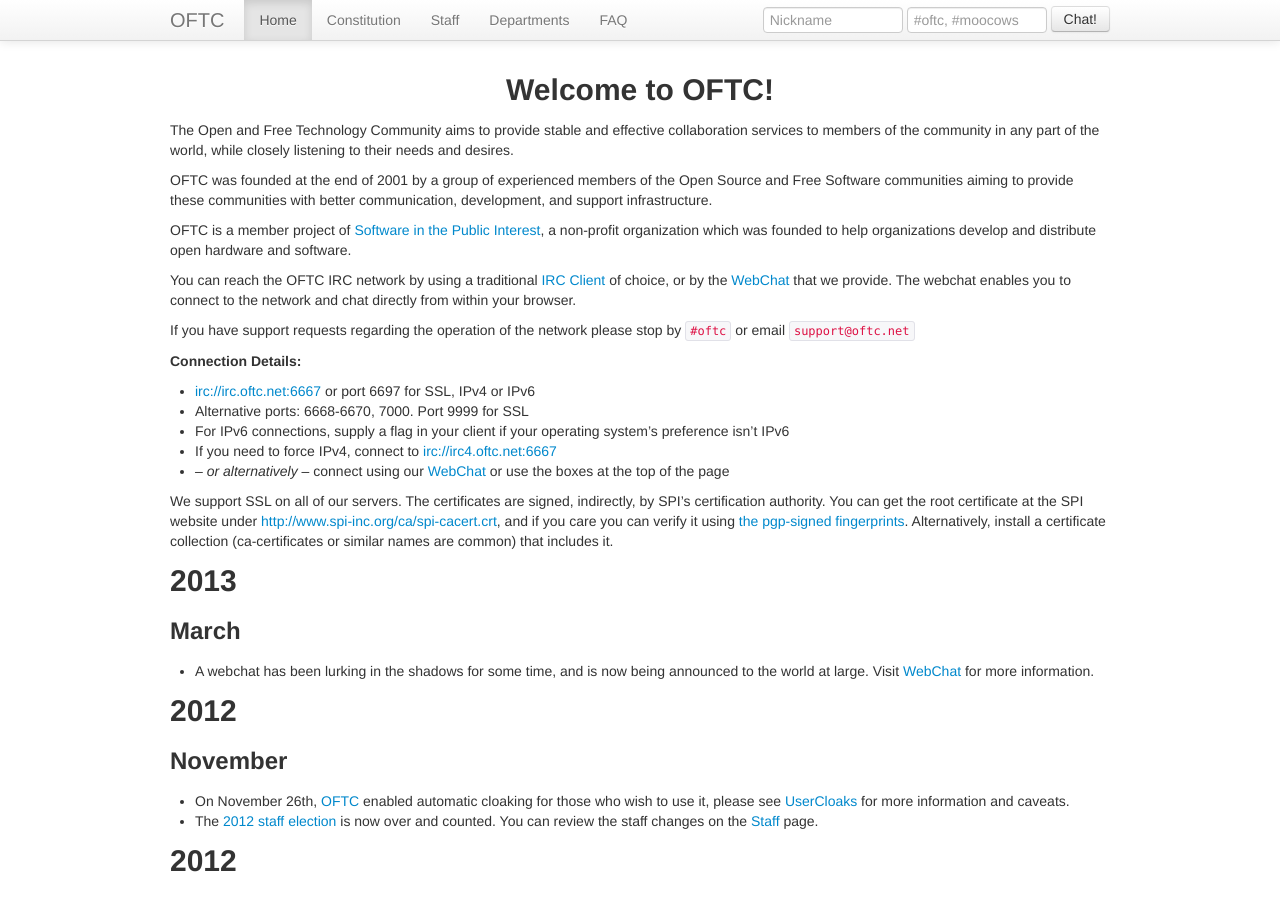
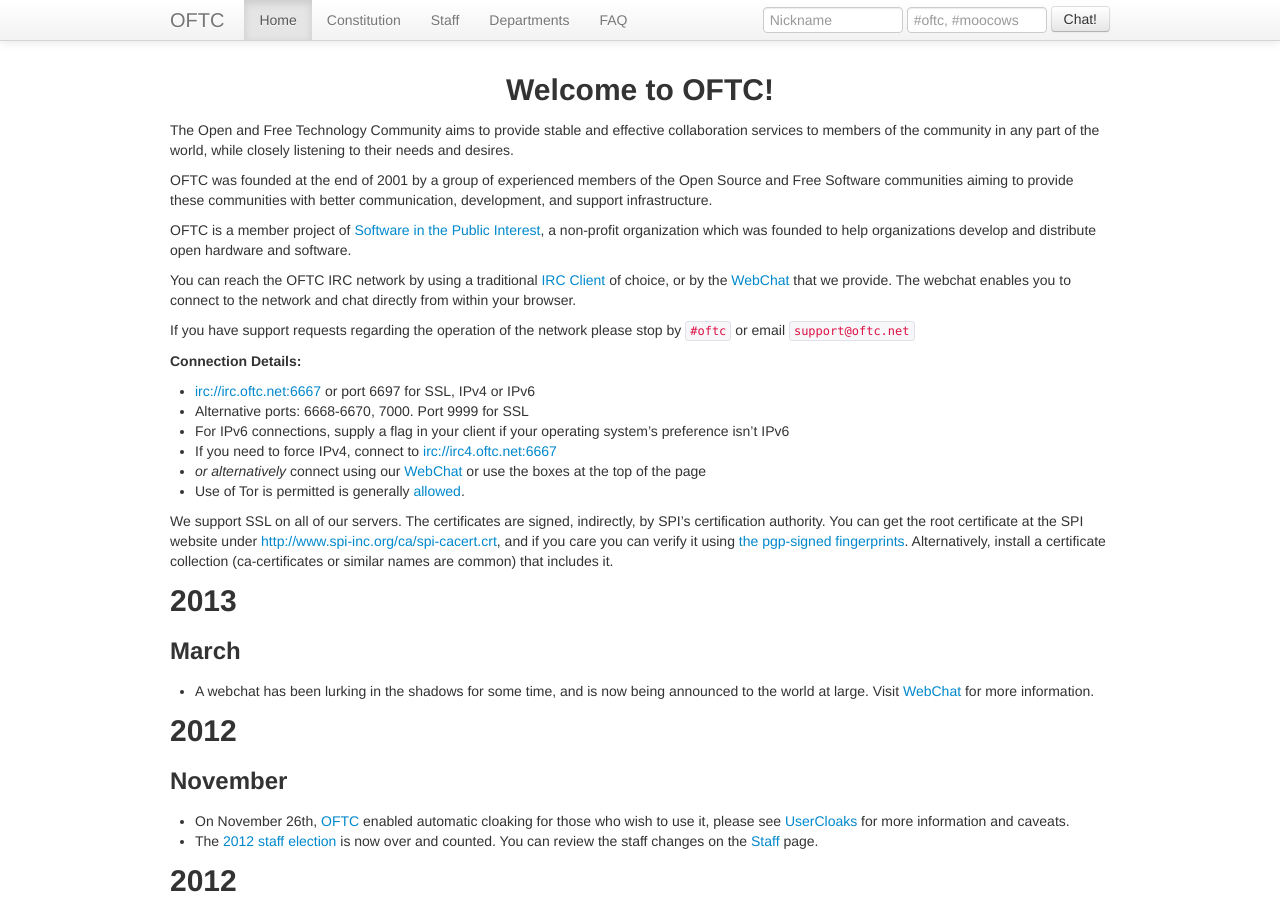
Before and after one commit to oftc/oftc-web, a Jekyll site: the page built from index.md, in a window 1280 px wide and 900 px high. Built offline with Jekyll 4.4.1, drawn with Linux system fonts in a browser that asks for light colours.

Commit message:
add note about Tor usage on index

```diff
--- a/index.md
+++ b/index.md
@@ -33,8 +33,9 @@
 preference isn't IPv6
  * If you need to force IPv4, connect to
 [irc://irc4.oftc.net:6667](irc://irc4.oftc.net:6667)
- * *-- or alternatively --* connect using our [WebChat](WebChat) or use the
+ * *or alternatively* connect using our [WebChat](WebChat) or use the
 boxes at the top of the page
+ * Use of Tor is permitted is generally [allowed](/Tor).
 
 We support SSL on all of our servers.  The certificates are signed, indirectly,
 by SPI's certification authority.  You can get the root certificate at the SPI
```
